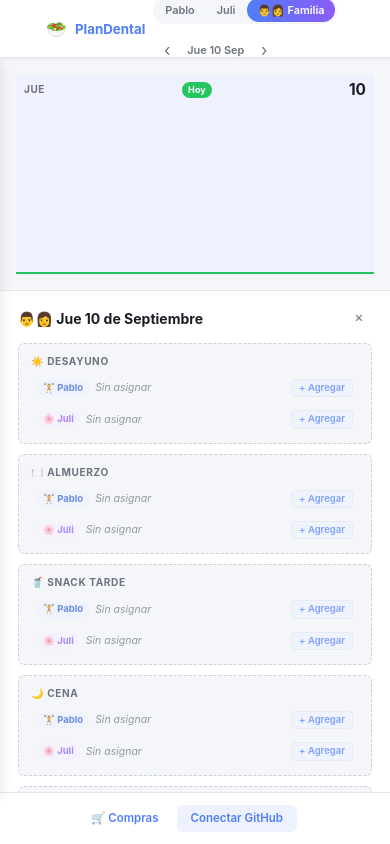
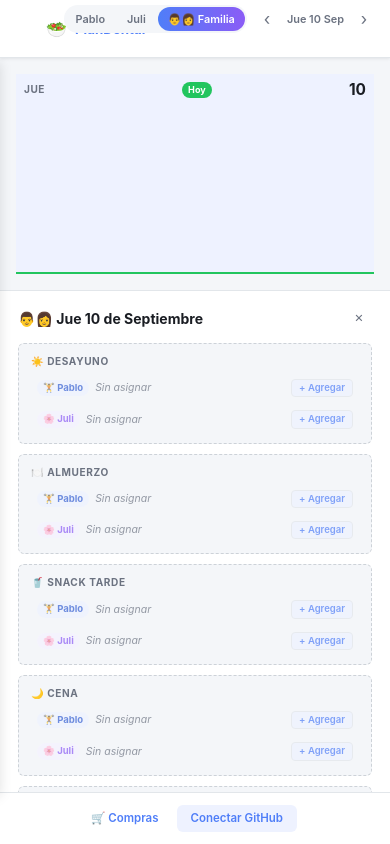
Before and after one commit to pabloacvd/plandental, a plain HTML site: page index.html in a window 390 px wide. Drawn offline with Linux system fonts and the light colour scheme.

Commit message:
family selector moved

```diff
--- a/css/style.css
+++ b/css/style.css
@@ -1112,13 +1112,22 @@ input  { font: inherit; border: none; outline: none; }
   }
 
   /* ── Header ── */
-  .app-header { height: calc(var(--header-h) + var(--safe-top)); }
+  .app-header { height: calc(var(--header-h) + var(--safe-top)); position: relative; }
   .header-inner { padding: 8px 10px 5px; gap: 8px; align-items: center; }
   .brand-name { font-size: .95rem; }
   .brand-icon { font-size: 1.2rem; }
   .auth-area--desktop { display: none; }
   .btn-shopping--header { display: none; }
   .btn-auto-plan { display: none; }
+
+  /* ── Header controls: anchored to top-right corner ── */
+  .header-controls {
+    position: absolute;
+    top: calc(var(--safe-top) + 5px);
+    right: 12px;
+    margin-left: 0;
+    gap: 6px;
+  }
 
   /* ── Person switcher compact ── */
   .person-btn { padding: 4px 10px; font-size: .78rem; }
```
